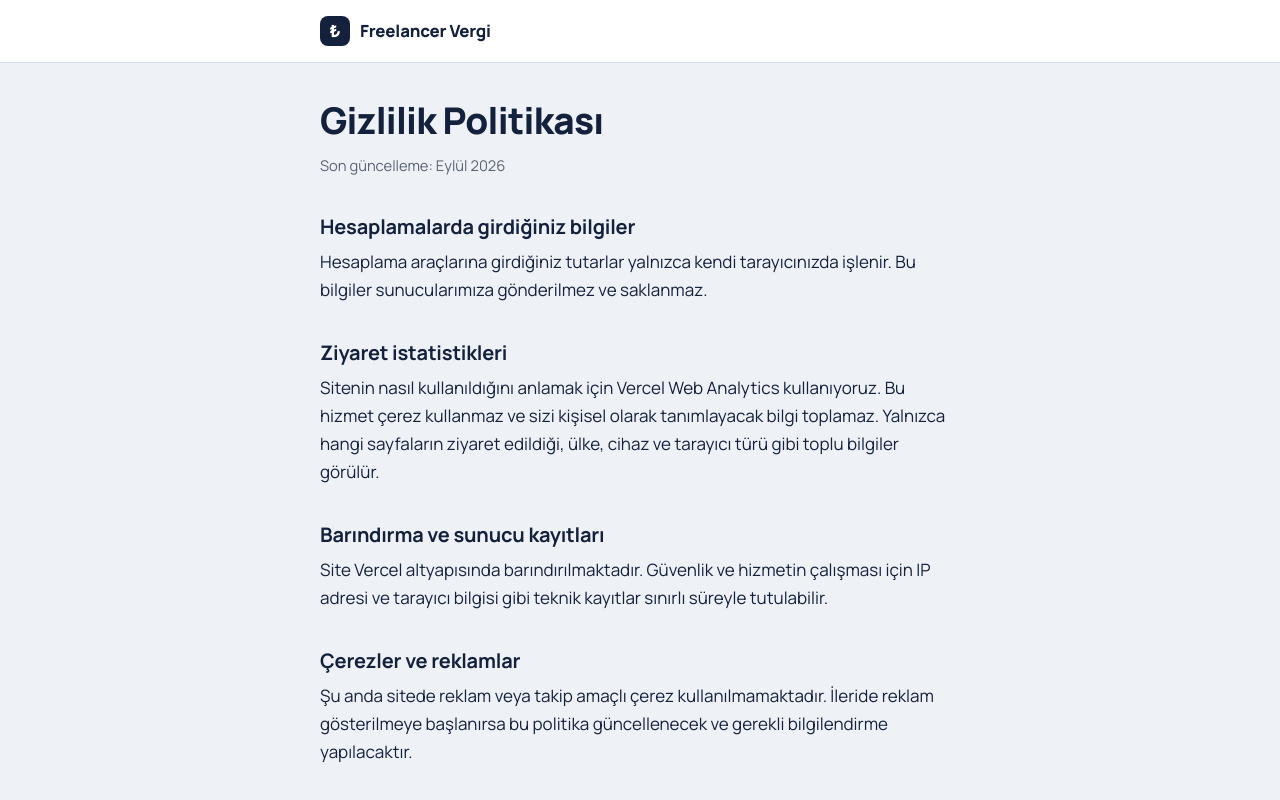
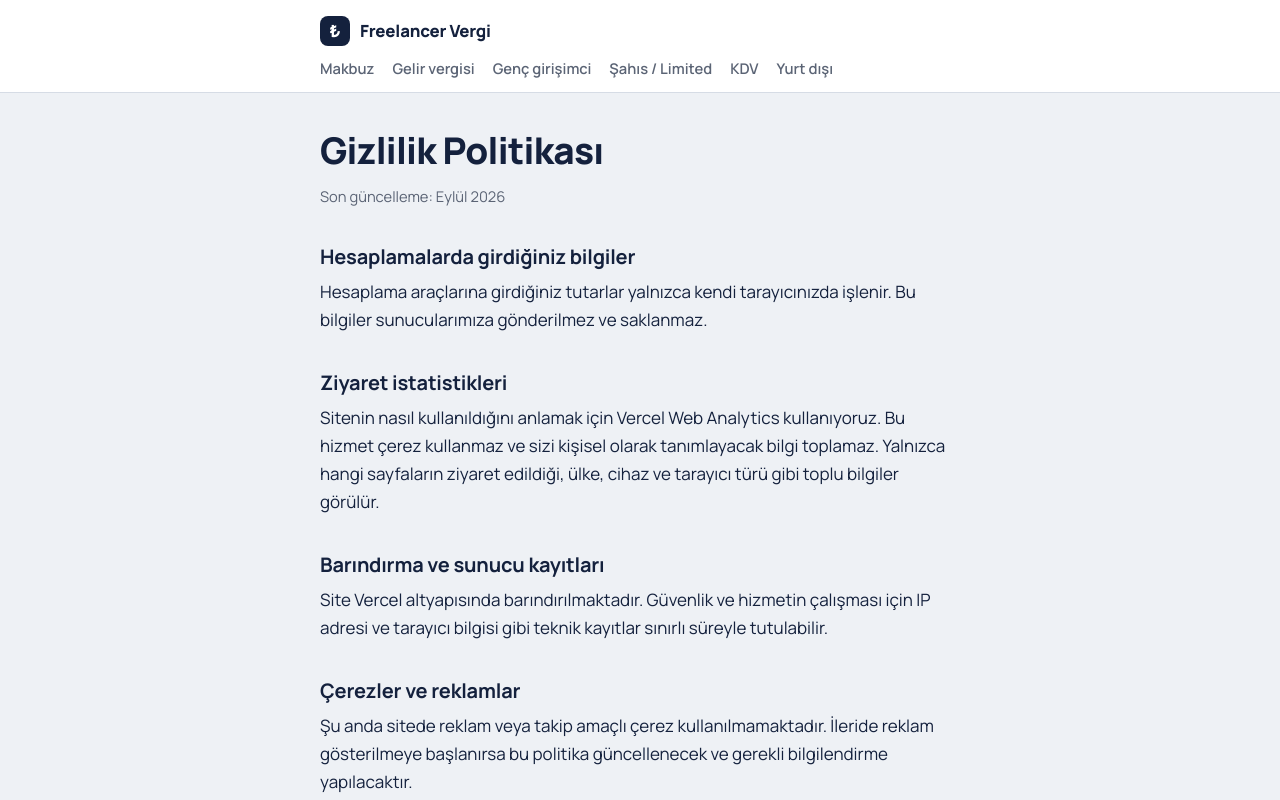
Before and after one commit to yavuzscvk-source/freelancer-vergi, a Next.js app: page /gizlilik-politikasi in a window 1280 px wide. Shown: the top 800 px of the page. Built offline with nearby package versions, Linux system fonts and the light colour scheme.

Commit message:
Update layout.js

```diff
--- a/app/layout.js
+++ b/app/layout.js
@@ -9,6 +9,18 @@ const manrope = Manrope({
   variable: "--font-sans",
   display: "swap",
 });
+
+const MENU = [
+  { href: "/serbest-meslek-makbuzu", ad: "Makbuz" },
+  { href: "/gelir-vergisi-hesaplama", ad: "Gelir vergisi" },
+  { href: "/genc-girisimci-istisnasi", ad: "Genç girişimci" },
+  { href: "/sahis-mi-limited-mi", ad: "Şahıs / Limited" },
+  { href: "/kdv-hesaplama", ad: "KDV" },
+  { href: "/hizmet-ihracati-vergi-indirimi", ad: "Yurt dışı" },
+];
+
+const menuKutu = { maxWidth: 680, margin: "0 auto", padding: "0 20px 12px", display: "flex", gap: 18, overflowX: "auto", whiteSpace: "nowrap" };
+const menuLink = { color: "var(--muted)", textDecoration: "none", fontWeight: 600, fontSize: "0.92rem" };
 
 export const metadata = {
   metadataBase: new URL(SITE_URL),
@@ -29,12 +41,17 @@ export default function RootLayout({ children }) {
     <html lang="tr" className={manrope.variable}>
       <body>
         <header className="header">
-          <div className="header-inner">
+          <div className="header-inner" style={{ paddingBottom: 10 }}>
             <Link href="/" className="logo">
               <span className="logo-mark">₺</span>
               Freelancer Vergi
             </Link>
           </div>
+          <nav style={menuKutu}>
+            {MENU.map((m) => (
+              <Link key={m.href} href={m.href} style={menuLink}>{m.ad}</Link>
+            ))}
+          </nav>
         </header>
         <main className="container">{children}</main>
         <footer className="footer">
```
